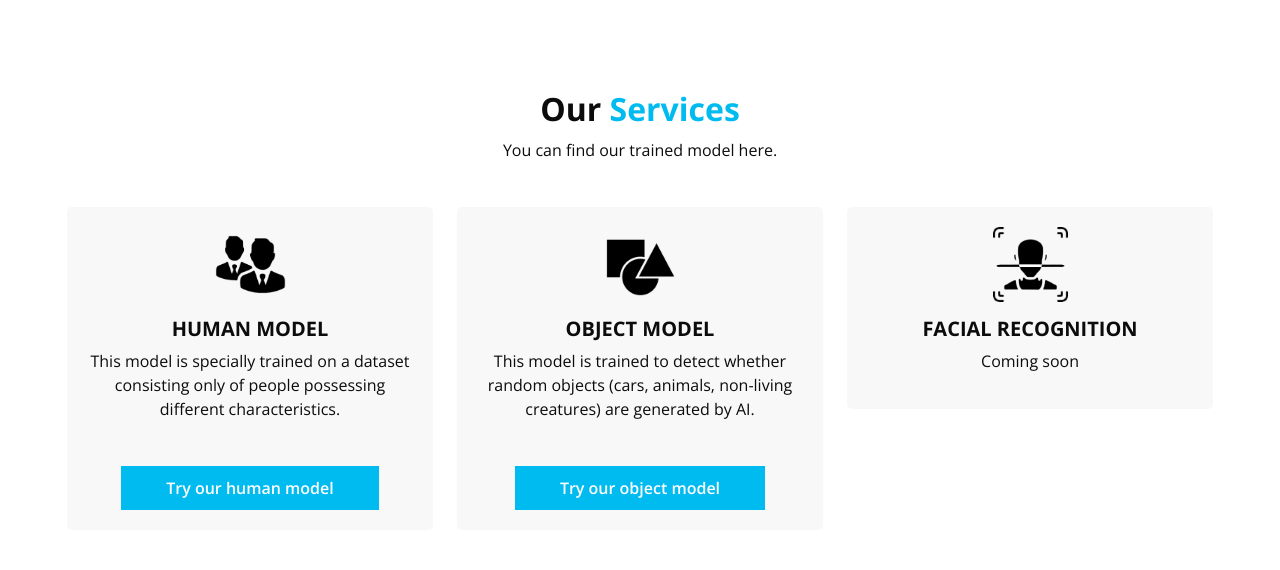
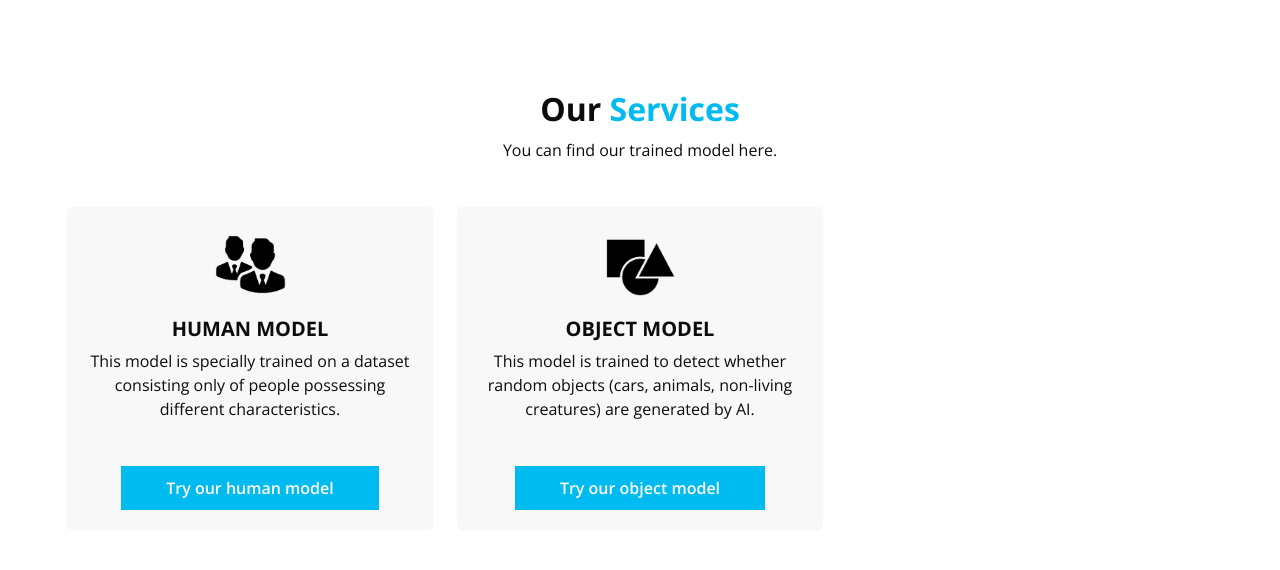
Before and after one commit to Kristian2705/AI-Photo-Recognition, a Flask app: page /services in a window 1280 px wide. Shown: the part 76-646 px from the top of the page. Run offline with Flask 3, Linux system fonts and the light colour scheme; some libraries are stand-ins or nearby versions.

Commit message:
Fixed design

```diff
--- a/WebApp/static/styles/style.css
+++ b/WebApp/static/styles/style.css
@@ -54,6 +54,11 @@ body {
 
 .layout_padding-bottom {
   padding-bottom: 90px;
+}
+
+#result-message{
+  font-size: 2em;
+  margin-top: 1rem;
 }
 
 .heading_container {
--- a/WebApp/templates/human_model_page.html
+++ b/WebApp/templates/human_model_page.html
@@ -97,7 +97,7 @@
           </form>
           <button id="clear-btn" onclick="clearImage()">Clear</button>
           {% if result %}
-            <p id="result-message">The uploaded human photo is {{ result }}</p>
+          <p id="result-message">The uploaded human photo is <b>{{ result }}</b></p>
           {% endif %}
         </div>
   <!-- End upload image section -->
--- a/WebApp/templates/object_model_page.html
+++ b/WebApp/templates/object_model_page.html
@@ -97,7 +97,7 @@
           </form>
           <button id="clear-btn" onclick="clearImage()">Clear</button>
           {% if result %}
-            <p id="result-message">The uploaded object photo is {{ result }}</p>
+          <p id="result-message">The uploaded object photo is <b>{{ result }}</b></p>
           {% endif %}
         </div>
   <!-- End upload image section -->
--- a/WebApp/templates/service.html
+++ b/WebApp/templates/service.html
@@ -135,21 +135,6 @@
               </div>
             </div>
           </div>
-          <div class="col-md-4 ">
-            <div class="box ">
-              <div class="img-box">
-                <img src="static/images/face_recognition.png" alt="">
-              </div>
-              <div class="detail-box">
-                <h5>
-                  Facial Recognition
-                </h5>
-                <p>
-                  Coming soon
-                </p>
-              </div>
-            </div>
-          </div>
         </div>
       </div>
     </div>
```
Also changed, not shown: WebApp/main.py (line endings or trailing spaces).
